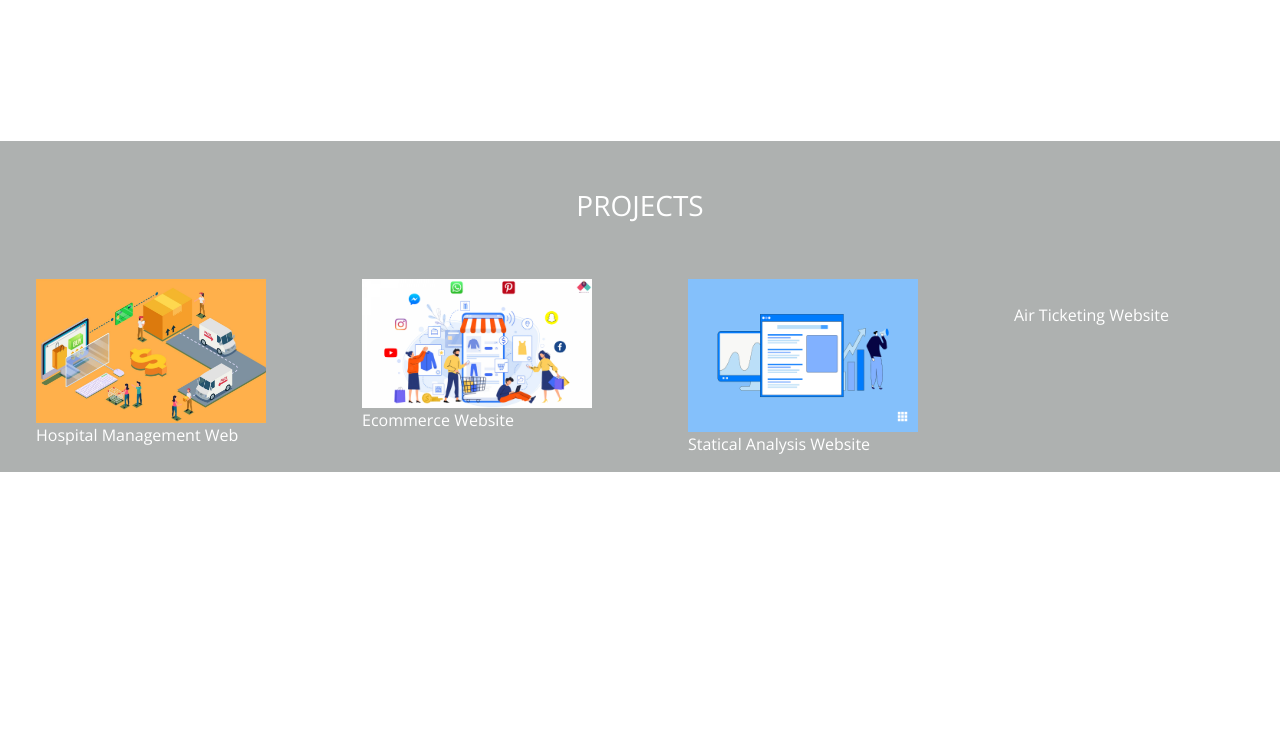
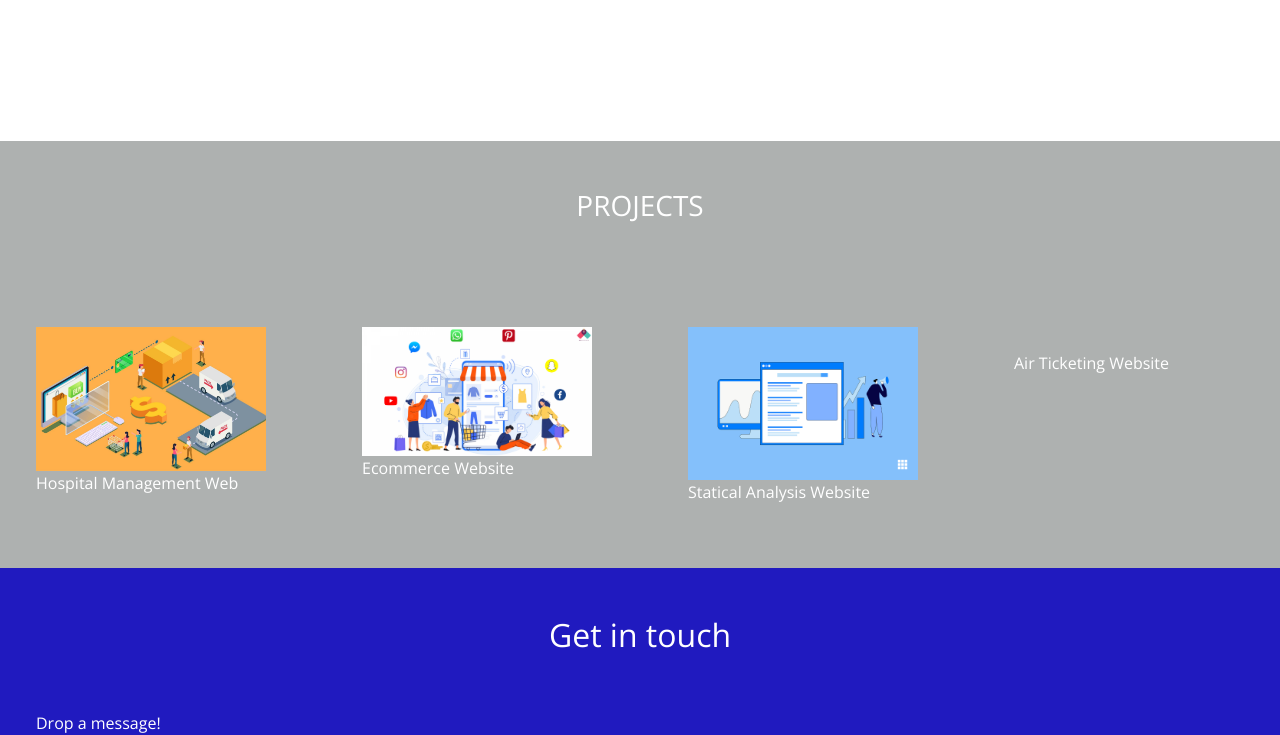
Before and after one commit to MashrurAmd/My-Portfolio, a plain HTML site: page index.html in a window 1280 px wide. Shown: the part 2018-2753 px from the top of the page. Before the commit the page ends 2490 px from the top, so only its background shows below. Drawn offline with nearby package versions, Linux system fonts and the light colour scheme.

Commit message:
get in touch

```diff
--- a/css/style.css
+++ b/css/style.css
@@ -12,6 +12,9 @@ body{
 
 .navbar-container {
     background-color: #00072C;
+    position: sticky;
+    top: 0%;
+    z-index: 2;
 }
 
 .about-container {
@@ -41,3 +44,7 @@ body{
 .project-container {
     background-color: #AEB1B0;
 }
+
+.form-container {
+    background-color: #201ABF;
+}
--- a/index.html
+++ b/index.html
@@ -44,9 +44,7 @@
         <li class="nav-item">
           <a class="nav-link" href="#PROJECT">PROJECT</a>
         </li>
-        <li class="nav-item">
-          <a class="nav-link" href="#PORTFOLIO">PORTFOLIO</a>
-        </li>
+
         <li class="nav-item">
           <a class="nav-link" href="#GALLERY">GALLERY</a>
         </li>
@@ -149,29 +147,46 @@
       </div>
 
       <div class="row">
-        <div class="col-md-3 px-5">
+        <div class="col-md-3 px-5 py-5">
           <img src="/img/1.jpg" class="img-fluid" alt="">
           <p>Hospital Management Web</p>
         </div>
 
-        <div class="col-md-3 px-5">
+        <div class="col-md-3 px-5 py-5">
           <img src="/img/2.png" class="img-fluid" alt="">
           <p>Ecommerce Website</p>
         </div>
 
-        <div class="col-md-3 px-5">
+        <div class="col-md-3 px-5 py-5">
           <img src="/img/3.png" class="img-fluid" alt="">
           <p>Statical Analysis Website</p>
         </div>
 
-        <div class="col-md-3 px-5">
+        <div class="col-md-3 px-5 py-5">
           <img src="/img/4.webp" class="img-fluid" alt="">
           <p>Air Ticketing Website</p>
         </div>
+      </div>
+    </div>
+
+
+    <!-- this is contact -->
+    <div class="form-container">
+      <div class="row py-5">
+        <div class="col text-white text-center m-auto">
+          <h2>Get in touch</h2>
+
+        </div>
+      </div>
+
+      <div class="row">
+        <div class="col text-white px-5">
+          Drop a message!
+        </div>
+      </div>
 
 
 
-      </div>
 
 
     </div>
```
